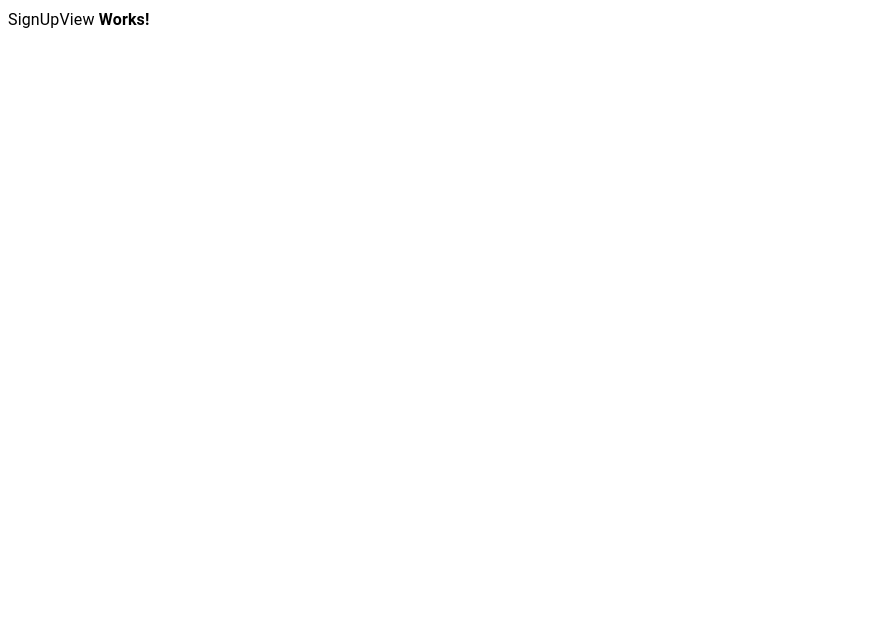
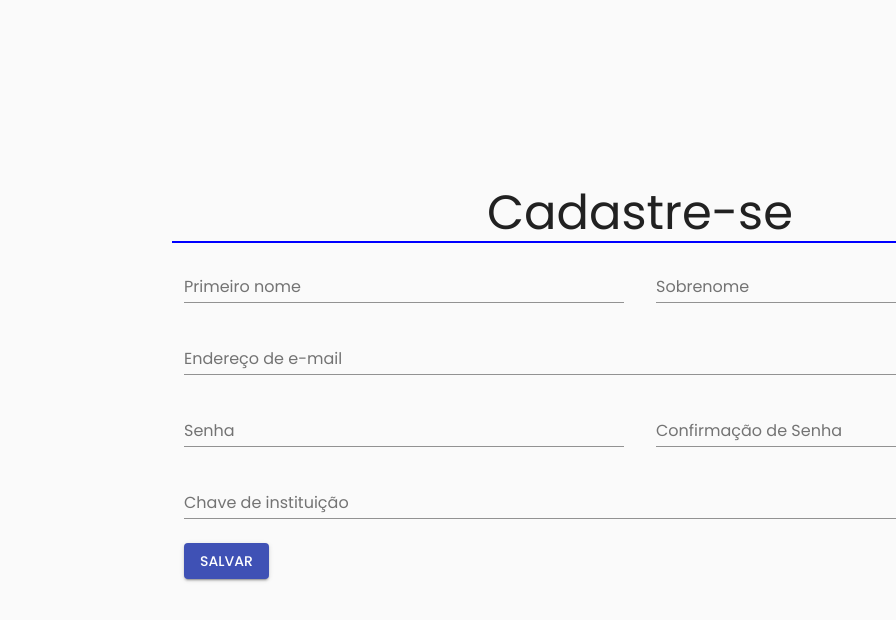
Before and after one commit to matheusmski1/rambo-frontend, a React (Create React App) app: page /auth/sign-up in a window 1280 px wide. Shown: the top 620 px of the page, without its empty margins (0-896 px from the left). Built offline with nearby package versions, Linux system fonts and the light colour scheme.

Commit message:
Fonte adicionada.

```diff
--- a/package.json
+++ b/package.json
@@ -7,10 +7,12 @@
     "@testing-library/jest-dom": "^4.2.4",
     "@testing-library/react": "^9.3.2",
     "@testing-library/user-event": "^7.1.2",
+    "formik": "^2.1.5",
     "react": "^16.13.1",
     "react-dom": "^16.13.1",
     "react-router-dom": "^5.2.0",
-    "react-scripts": "3.4.3"
+    "react-scripts": "3.4.3",
+    "yup": "^0.29.3"
   },
   "scripts": {
     "start": "react-scripts start",
--- a/src/index.js
+++ b/src/index.js
@@ -1,10 +1,14 @@
 import React from "react";
 import ReactDOM from "react-dom";
 import App from "./App";
+import CssBaseline from "@material-ui/core/CssBaseline";
+import { ThemeProvider } from "@material-ui/core/styles";
+import theme from "./theme";
 
 ReactDOM.render(
-  <React.StrictMode>
-      <App />
-  </React.StrictMode>,
+  <ThemeProvider theme={theme}>
+    <CssBaseline />
+    <App />
+  </ThemeProvider>,
   document.getElementById("root")
 );
--- a/src/modules/Auth/SignIn/SignInStyle.js
+++ b/src/modules/Auth/SignIn/SignInStyle.js
@@ -4,6 +4,13 @@ const useStyles = makeStyles((theme) => ({
   root: {
     padding: theme.spacing(0),
   },
+  hr: {
+    border: "none",
+    height: 2,
+    margin: 0,
+    flexShrink: 0,
+    backgroundColor: "blue",
+  },
 }));
 
 export default useStyles;
--- a/src/modules/Auth/SignUp/SignUp.js
+++ b/src/modules/Auth/SignUp/SignUp.js
@@ -1,8 +1,37 @@
-import React, { useState } from "react";
+import React from "react";
 import SignUpView from "./SignUpView";
+import { useFormik } from "formik";
+import * as Yup from "yup";
 
-export default function SignUp() {
-  const [state, setState] = useState({});
+const SingUp = () => {
+  const form = useFormik({
+    initialValues: {
+      firstName: "",
+      lastName: "",
+      email: "",
+      password: "",
+      passwordConfirm: "",
+      institutionKey: "",
+    },
+    validationSchema: Yup.object().shape({
+      firstName: Yup.string().required("Este campo é obrigatório."),
+      lastName: Yup.string().required("Este campo é obrigatório."),
+      email: Yup.string()
+        .email("Email deve ser válido.")
+        .required("Este campo é obrigatório."),
+      password: Yup.string().required("Este campo é obrigatório."),
+      passwordConfirm: Yup.string()
+        .required("Este campo é obrigatório.")
+        .oneOf([Yup.ref("password")], "As senhas não coincidem"),
+      institutionKey: Yup.string().required("Este campo é obrigatório."),
+    }),
+    onSubmit: (values, { resetForm }) => {
+      resetForm();
 
-  return <SignUpView />;
-}
+      console.log(values);
+    },
+  });
+
+  return <SignUpView {...{ form }} />;
+};
+export default SingUp;
--- a/src/modules/Auth/SignUp/SignUpStyle.js
+++ b/src/modules/Auth/SignUp/SignUpStyle.js
@@ -1,9 +1,20 @@
+import { red } from "@material-ui/core/colors";
 import makeStyles from "@material-ui/core/styles/makeStyles";
 
 const useStyles = makeStyles((theme) => ({
   root: {
     padding: theme.spacing(0),
   },
+  hr: {
+    border: "none",
+    height: 2,
+    margin: 0,
+    flexShrink: 0,
+    backgroundColor: "blue",
+  },
+  allContent: {
+    padding: [250],
+  },
 }));
 
 export default useStyles;
--- a/src/modules/Auth/SignUp/SignUpView.js
+++ b/src/modules/Auth/SignUp/SignUpView.js
@@ -1,15 +1,113 @@
-import Typography from "@material-ui/core/Typography";
+import Grid from "@material-ui/core/Grid";
+import TextField from "@material-ui/core/TextField";
+import Container from "@material-ui/core/Container";
 import React from "react";
 import useStyles from "./SignUpStyle";
+import Typography from "@material-ui/core/Typography";
+import Button from "@material-ui/core/Button";
 
-export default function SignUpView() {
+const SingUpView = ({ form }) => {
   const classes = useStyles();
 
   return (
-    <div className={classes.root}>
-      <Typography>
-        SignUpView <b>Works!</b>
-      </Typography>
-    </div>
+    <Container maxWidth="md">
+      <form className={classes.form} onSubmit={form.handleSubmit}>
+        <Grid
+          container
+          spacing={3}
+          justify="center"
+          alignContent="center"
+          style={{ minHeight: "100vh" }}
+        >
+          <Grid xs={12}>
+            <Typography variant="h3" align="center">
+              Cadastre-se
+            </Typography>
+            <hr className={classes.hr} />
+          </Grid>
+          <Grid item xs={12}>
+            <Grid container spacing={4}>
+              <Grid item xs={6}>
+                <TextField
+                  label="Primeiro nome"
+                  fullWidth
+                  name="firstName"
+                  value={form.values.firstName}
+                  onChange={form.handleChange}
+                  error={!!form.errors.firstName}
+                  helperText={form.errors.firstName}
+                />
+              </Grid>
+              <Grid item xs={6}>
+                <TextField
+                  label="Sobrenome"
+                  fullWidth
+                  name="lastName"
+                  value={form.values.lastName}
+                  onChange={form.handleChange}
+                  error={!!form.errors.lastName}
+                  helperText={form.errors.lastName}
+                />
+              </Grid>
+            </Grid>
+          </Grid>
+          <Grid item xs={12}>
+            <TextField
+              label="Endereço de e-mail"
+              fullWidth
+              name="email"
+              value={form.values.email}
+              onChange={form.handleChange}
+              error={!!form.errors.email}
+              helperText={form.errors.email}
+            />
+          </Grid>
+          <Grid item xs={12}>
+            <Grid container spacing={4}>
+              <Grid item xs={6}>
+                <TextField
+                  label="Senha"
+                  fullWidth
+                  name="password"
+                  value={form.values.password}
+                  onChange={form.handleChange}
+                  error={!!form.errors.password}
+                  helperText={form.errors.password}
+                />
+              </Grid>
+              <Grid item xs={6}>
+                <TextField
+                  label="Confirmação de Senha"
+                  fullWidth
+                  name="passwordConfirm"
+                  value={form.values.passwordConfirm}
+                  onChange={form.handleChange}
+                  error={!!form.errors.passwordConfirm}
+                  helperText={form.errors.passwordConfirm}
+                />
+              </Grid>
+            </Grid>
+          </Grid>
+          <Grid item xs={12}>
+            <TextField
+              label="Chave de instituição"
+              fullWidth
+              name="institutionKey"
+              value={form.values.institutionKey}
+              onChange={form.handleChange}
+              error={!!form.errors.institutionKey}
+              helperText={form.errors.institutionKey}
+            />
+          </Grid>
+          <Grid item xs={12}>
+            <Button color="primary" variant="contained" type="submit">
+              Salvar
+            </Button>
+          </Grid>
+        </Grid>
+      </form>
+    </Container>
   );
-}
+};
+
+export default SingUpView;
--- a/src/theme/index.js
+++ b/src/theme/index.js
@@ -22,8 +22,8 @@ const theme = createMuiTheme({
         },
         a: {
           textDecoration: "none",
-          fontSize: '1.2rem',
-          color: '#7CA9FF'
+          fontSize: "1.2rem",
+          color: "#7CA9FF",
         },
         "::-webkit-scrollbar": {
           width: 8,
```
Also changed, not shown: public/index.html (line endings or trailing spaces), 1 other file (tests, documents, lock files or other folders).
